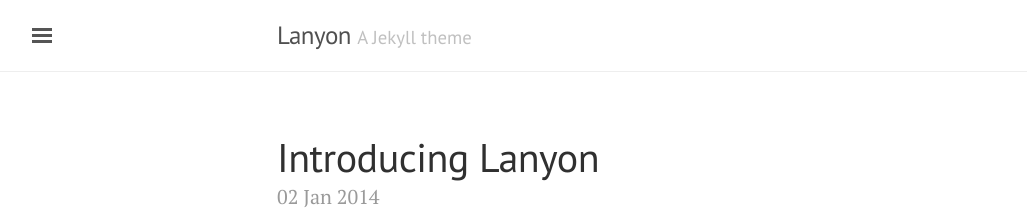
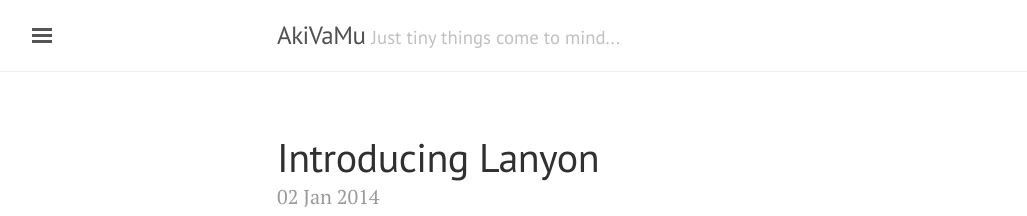
Before and after one commit to akivamu/akivamu.github.io, a Jekyll site: the page built from index.html, in a window 1280 px wide. Shown: the top 216 px of the page, without its empty margins (3-1030 px from the left). Built offline with Jekyll 4.4.1, drawn with Linux system fonts in a browser that asks for light colours; the list of posts is cut into pages by our own code.

Commit message:
Tailor site info

```diff
--- a/_config.yml
+++ b/_config.yml
@@ -5,18 +5,18 @@
 relative_permalinks: false
 
 # Setup
-title:               Lanyon
-tagline:             'A Jekyll theme'
+title:               AkiVaMu
+tagline:             Just tiny things come to mind...
 description:         'A reserved <a href="http://jekyllrb.com" target="_blank">Jekyll</a> theme that places the utmost gravity on content with a hidden drawer. Made by <a href="https://twitter.com/mdo" target="_blank">@mdo</a>.'
-url:                 http://lanyon.getpoole.com
+url:                 https://akivamu.github.io
 baseurl:             ''
 paginate:            1
 
 # About/contact
 author:
-  name:              Mark Otto
-  url:               https://twitter.com/mdo
-  email:             markdotto@gmail.com
+  name:              akivamu
+  url:               https://akivamu.github.io
+  email:             akivamu@gmail.com
 
 # Custom vars
 version:             1.0.0
```
